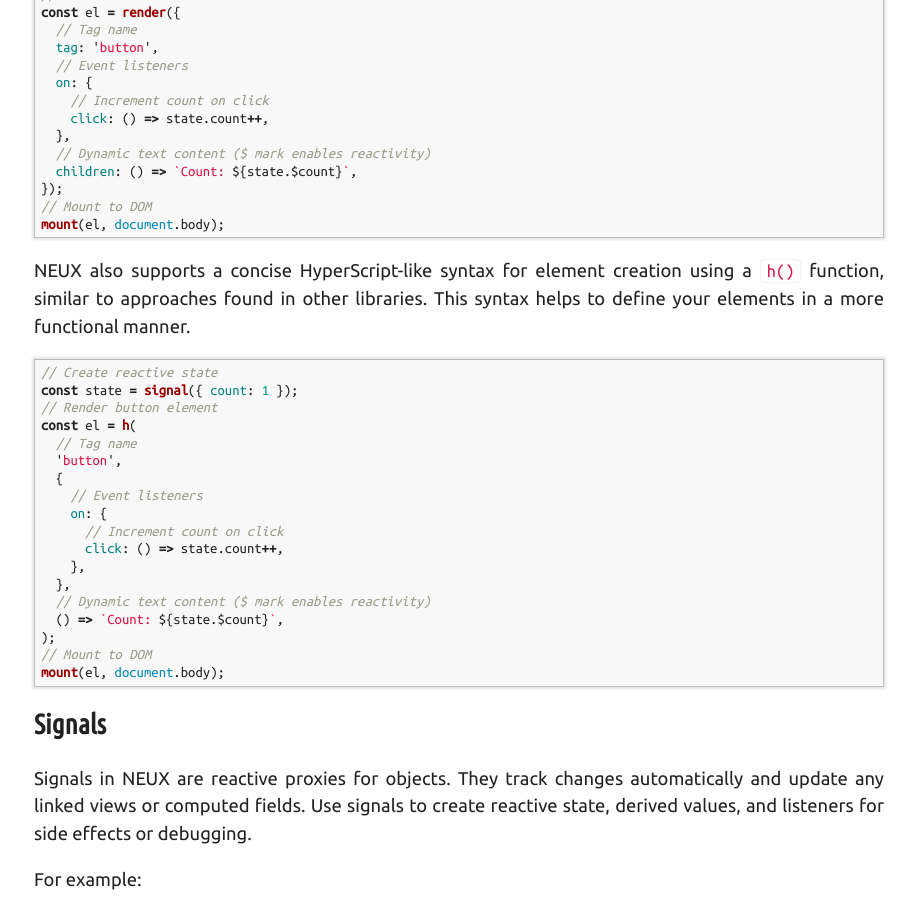
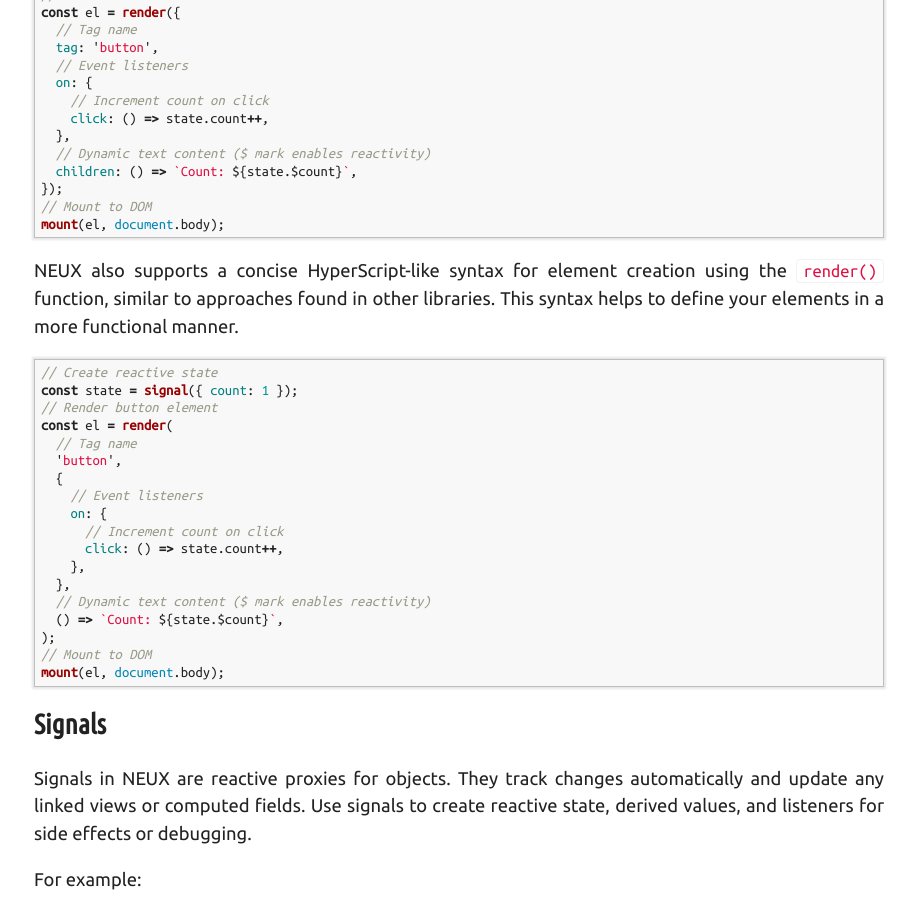
Before and after one commit to meefik/meefik.github.io, a Jekyll site: the page built from pages/neux/index.md, in a window 1280 px wide and 900 px high, scrolled down 2323 px. Shown: the whole window, without its empty margins (181-1098 px from the left). Built offline with Jekyll 4.4.1, drawn with Linux system fonts in a browser that asks for light colours.

Commit message:
Update neux page

````diff
--- a/pages/neux/index.md
+++ b/pages/neux/index.md
@@ -86,13 +86,13 @@ const el = render({
 mount(el, document.body);
 ```
 
-NEUX also supports a concise HyperScript-like syntax for element creation using a `h()` function, similar to approaches found in other libraries. This syntax helps to define your elements in a more functional manner.
+NEUX also supports a concise HyperScript-like syntax for element creation using the `render()` function, similar to approaches found in other libraries. This syntax helps to define your elements in a more functional manner.
 
 ```js
 // Create reactive state
 const state = signal({ count: 1 });
 // Render button element
-const el = h(
+const el = render(
   // Tag name
   'button',
   {
````
Also changed, not shown: _posts/2023-08-03-neux.md (+1 -2 lines).
